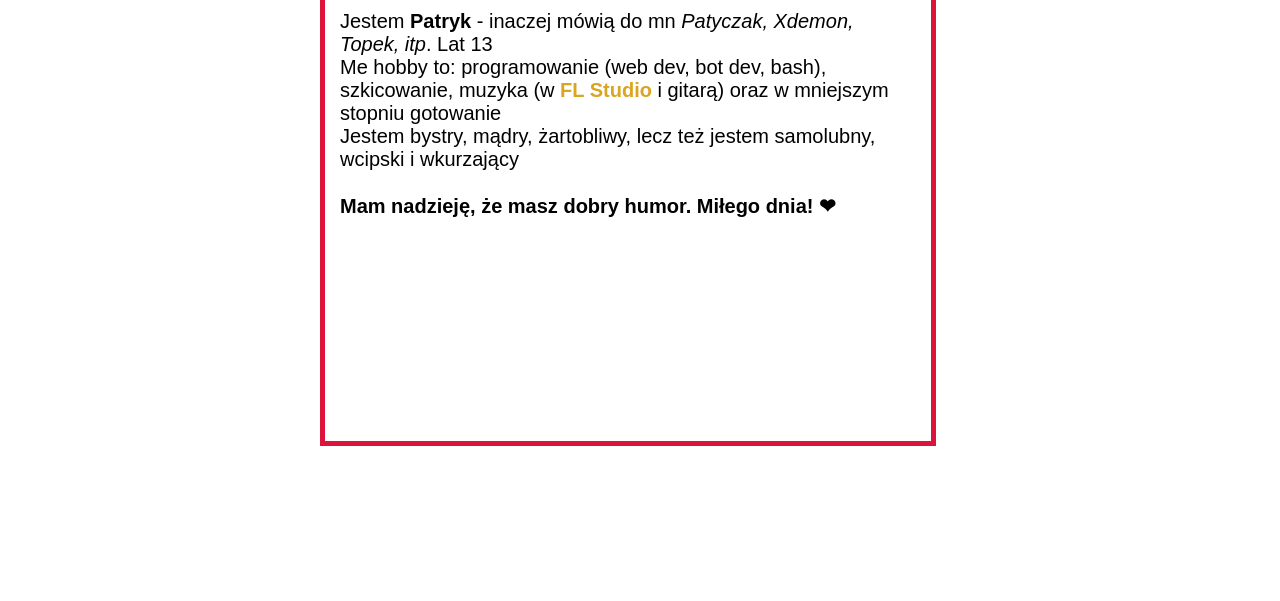
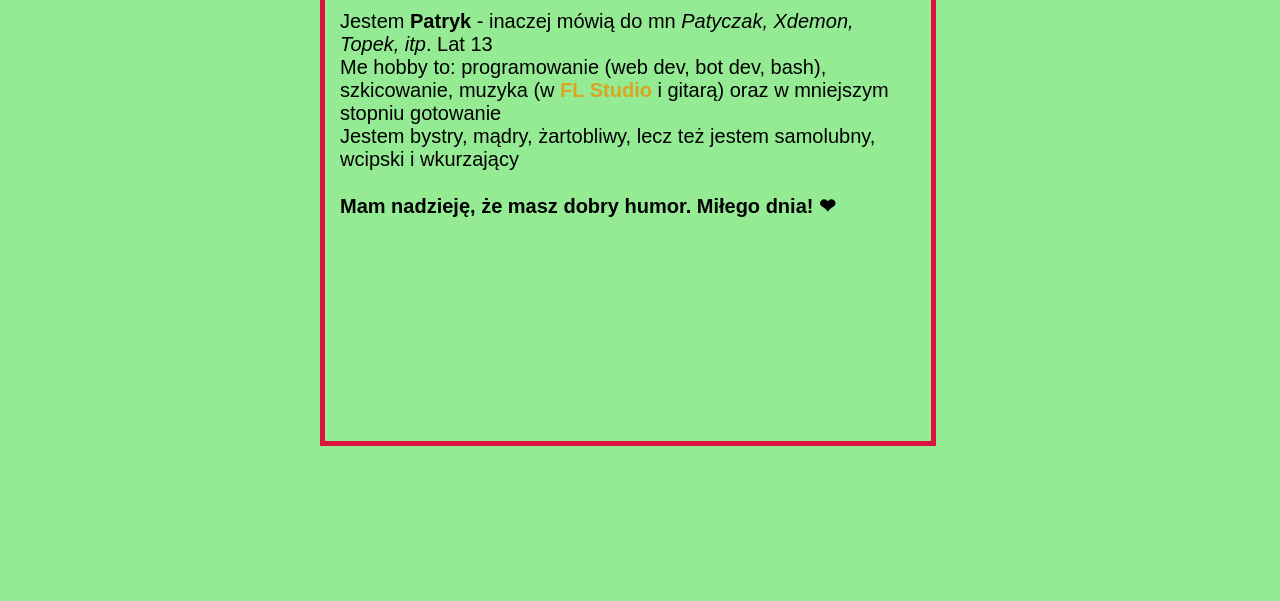
Before and after one commit to patYczakus/me, a plain HTML site: page home.html in a window 1280 px wide. Shown: the part 199-800 px from the top of the page. Drawn offline with Linux system fonts and the light colour scheme; a web font is replaced by a local one.

Commit message:
Update style.css

```diff
--- a/scr/style.css
+++ b/scr/style.css
@@ -1,5 +1,5 @@
 body {
-    background-color: '#94eb94';
+    background-color: #94eb94;
     margin: 0px;
 }
 #header {
```
